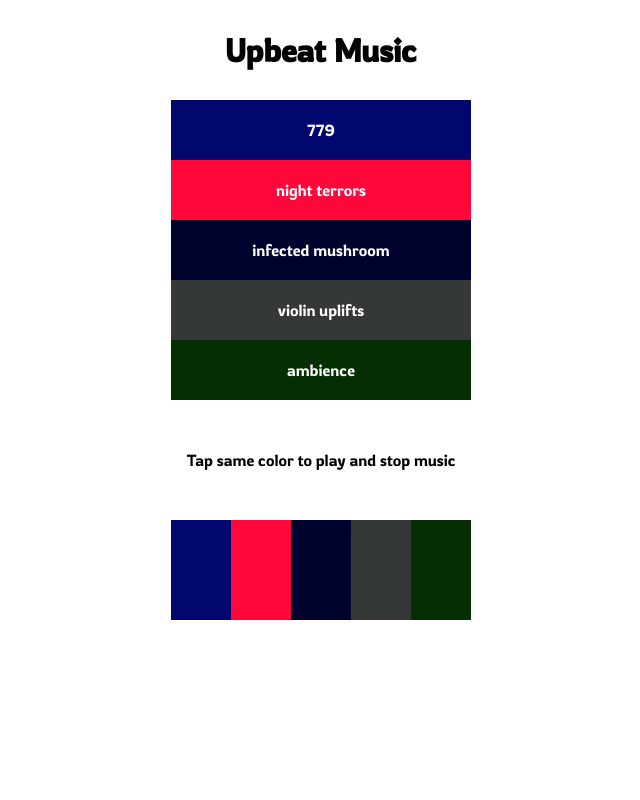
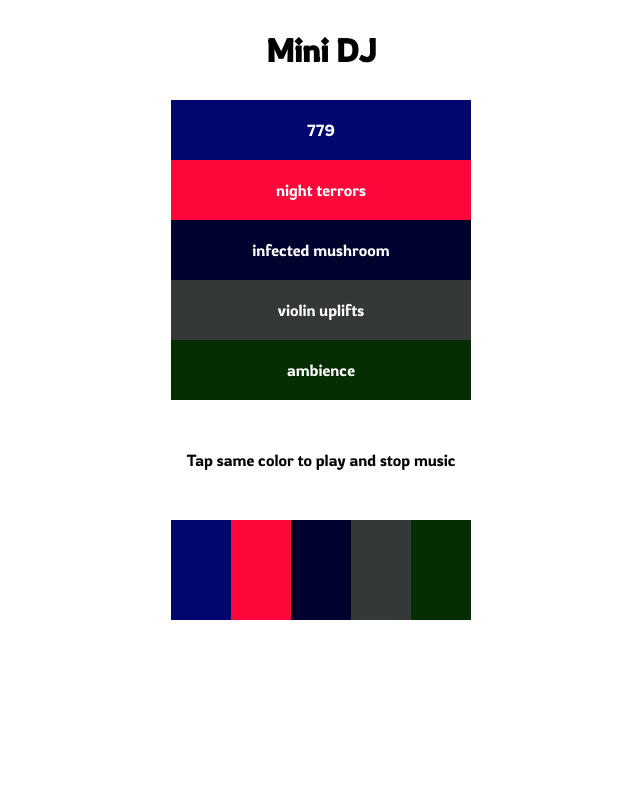
Before and after one commit to Elizabet-codes/test-player, a plain HTML site: page index.html in a window 1280 px wide. Shown: the whole page, without its empty margins (319-959 px from the left). Drawn offline with Linux system fonts and the light colour scheme.

Commit message:
first commit

```diff
--- a/index.html
+++ b/index.html
@@ -10,7 +10,7 @@
 
    <div class="app">
     <header>
-        <h1>Upbeat Music</h1>
+        <h1>Mini DJ</h1>
 
 
     </header>
```
